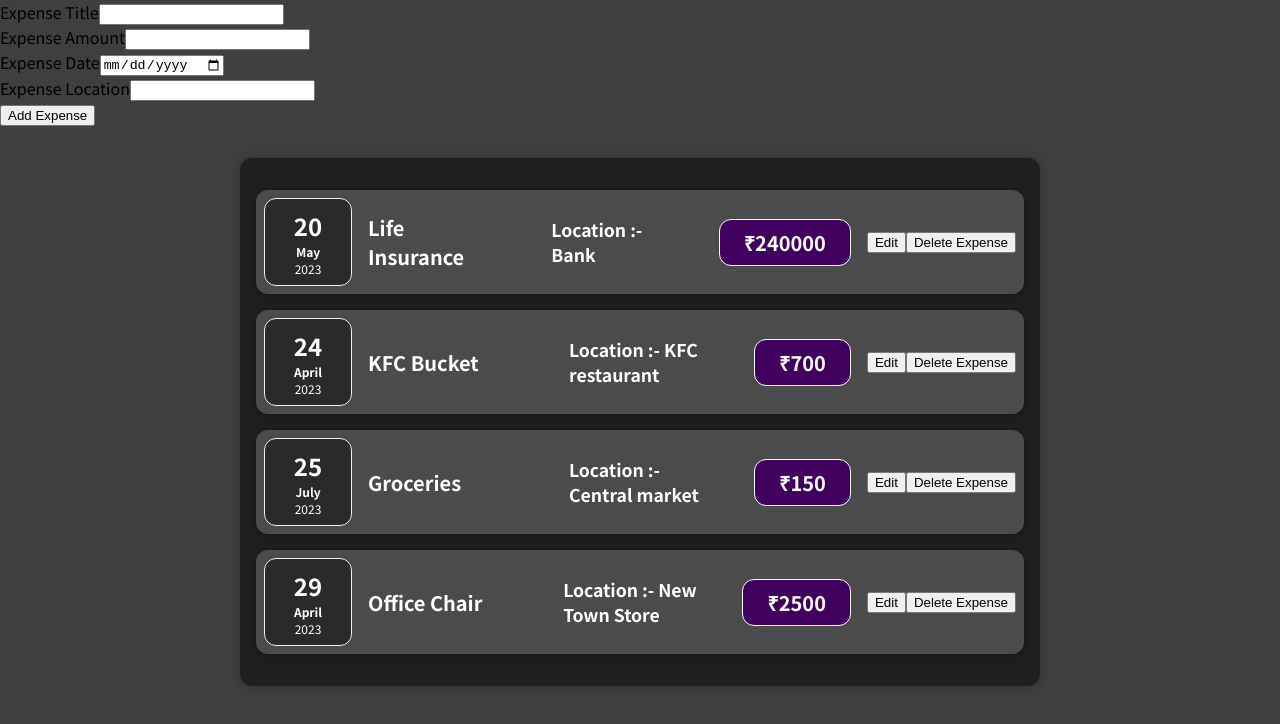
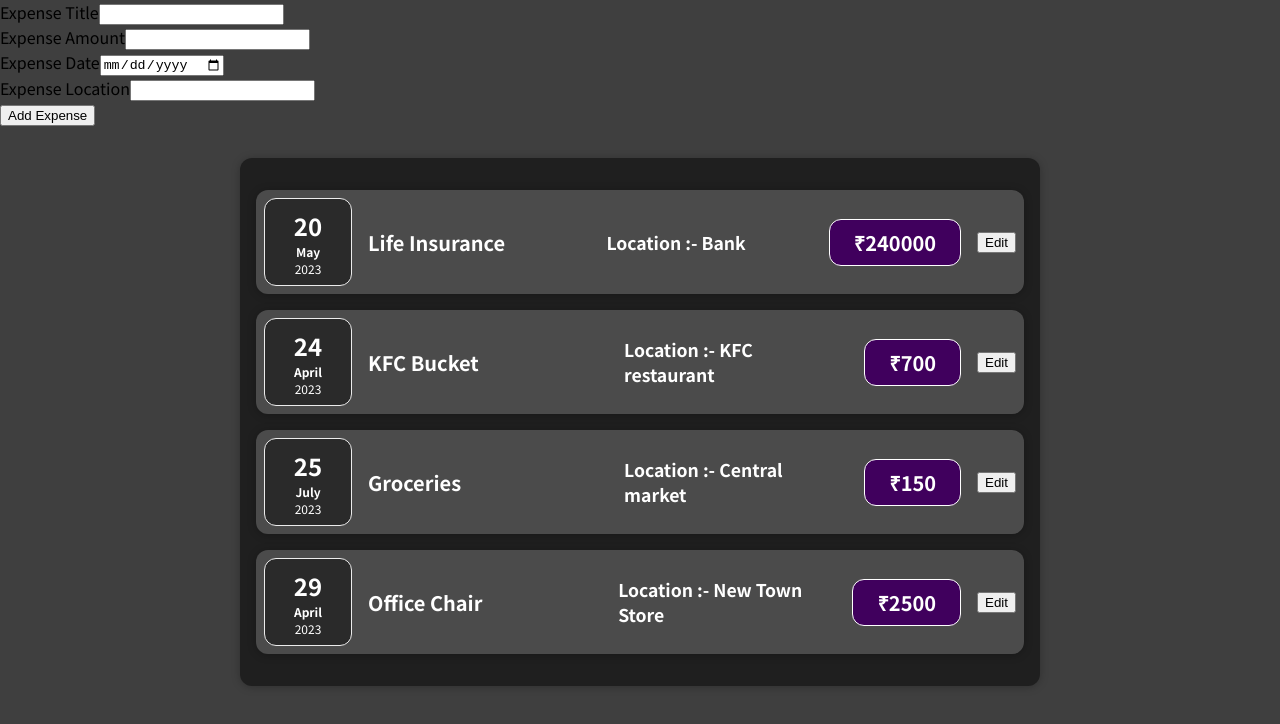
Before and after one commit to RishabhChhokar/my-react-app, a React (Create React App) app: page / in a window 1280 px wide. Shown: the top 724 px of the page. Built offline with nearby package versions, Linux system fonts and the light colour scheme.

Commit message:
Added feature to dynamically create List and commented out some buggy code.

```diff
--- a/src/App.js
+++ b/src/App.js
@@ -1,11 +1,7 @@
 import Expenses from "./Components/Expenses/Expenses";
 import NewExpense from "./Components/NewExpenses/NewExpense";
 import React, { useState } from "react";
-const App = () => {
-  const addNewExpenseItem = NewExpense => {
-    console.log(NewExpense);
-  };
-  let expenses = [
+const Dummy_Data = [
   {
     id: Math.random().toString(),
     date: new Date(2023, 4, 20),
@@ -35,6 +31,14 @@ const App = () => {
     locationOfExpenditure: "New Town Store",
   },
 ];
+const App = () => {
+  const [expenses, setExpenses] = useState(Dummy_Data);
+  const addNewExpenseItem = (newExpense) => {
+    setExpenses((PrevExpenses) => {
+      return [newExpense, ...PrevExpenses];
+    });
+  };
+
   return (
     <div>
       <NewExpense sendDataToApp={addNewExpenseItem} />
--- a/src/Components/Expenses/ExpenseItems.js
+++ b/src/Components/Expenses/ExpenseItems.js
@@ -4,9 +4,9 @@ import ExpenseDate from "./ExpenseDate";
 import ExpenseDetails from "./ExpenseDetails";
 import Card from "../UI/Card";
 const ExpenseItems = (props) => {
-  const deleteExpenseHandler = () => {
-    props.onDeletionOfExpense(props.id);
-  };
+  // const deleteExpenseHandler = () => {
+  //   props.onDeletionOfExpense(props.id);
+  // };
   return (
     <Card className="expense-item">
       <ExpenseDate date={props.date} />
@@ -15,7 +15,7 @@ const ExpenseItems = (props) => {
         locationOfExpenditure={props.locationOfExpenditure}
         itemPrice={props.itemPrice}
       />
-      <button onClick={deleteExpenseHandler}>Delete Expense</button>
+      {/* <button onClick={deleteExpenseHandler}>Delete Expense</button> */}
     </Card>
   );
 };
--- a/src/Components/Expenses/Expenses.js
+++ b/src/Components/Expenses/Expenses.js
@@ -3,15 +3,15 @@ import ExpenseItems from "./ExpenseItems";
 import "./Expenses.css";
 import Card from "../UI/Card";
 const Expenses = (props) => {
-  const [expenses, setExpenses] = useState(props.items);
-  const onDeletionOfExpense = (id) => {
-    setExpenses((prevExpenses) =>
-      prevExpenses.filter((expense) => expense.id !== id)
-    );
-  };
+  // const [expenseList, setExpenses] = useState(props.items);
+  // const onDeletionOfExpense = (id) => {
+  //   setExpenses((prevExpenses) =>
+  //     prevExpenses.filter((expense) => expense.id !== id)
+  //   );
+  // };
   return (
     <Card className="expenses">
-      {expenses.map((item, index) => (
+      {props.items.map((item, index) => (
         <ExpenseItems
           key={item.id}
           id={item.id}
@@ -19,11 +19,10 @@ const Expenses = (props) => {
           expenseItem={item.expenseItem}
           itemPrice={item.itemPrice}
           locationOfExpenditure={item.locationOfExpenditure}
-          onDeletionOfExpense={onDeletionOfExpense}
+          // onDeletionOfExpense={onDeletionOfExpense}
         />
       ))}
     </Card>
-
   );
 };
 
--- a/src/Components/NewExpenses/ExpenseForm.js
+++ b/src/Components/NewExpenses/ExpenseForm.js
@@ -49,9 +49,9 @@ const ExpenseForm = (props) => {
   const formSubmitHandler = (event) => {
     event.preventDefault();
     const newExpenseItem = {
+      date: new Date(enteredDate),
       expenseItem: enteredTitle,
       itemPrice: enteredAmount,
-      date: Date.now(enteredDate),
       locationOfExpenditure: enteredLocation,
     };
     props.sendDataToNewExpense(newExpenseItem)
--- a/src/Components/NewExpenses/NewExpense.js
+++ b/src/Components/NewExpenses/NewExpense.js
@@ -2,8 +2,8 @@ import ExpenseForm from "./ExpenseForm";
 const NewExpense = (props) => {
   const processNewExpense = (newExpense) => {
     const expenseItem = {
+        id: Math.random().toString(),
       ...newExpense,
-      id: Math.random().toString(),
     };
     props.sendDataToApp(expenseItem);
   };
```
Lines whose indentation alone changed are shown as unchanged.
